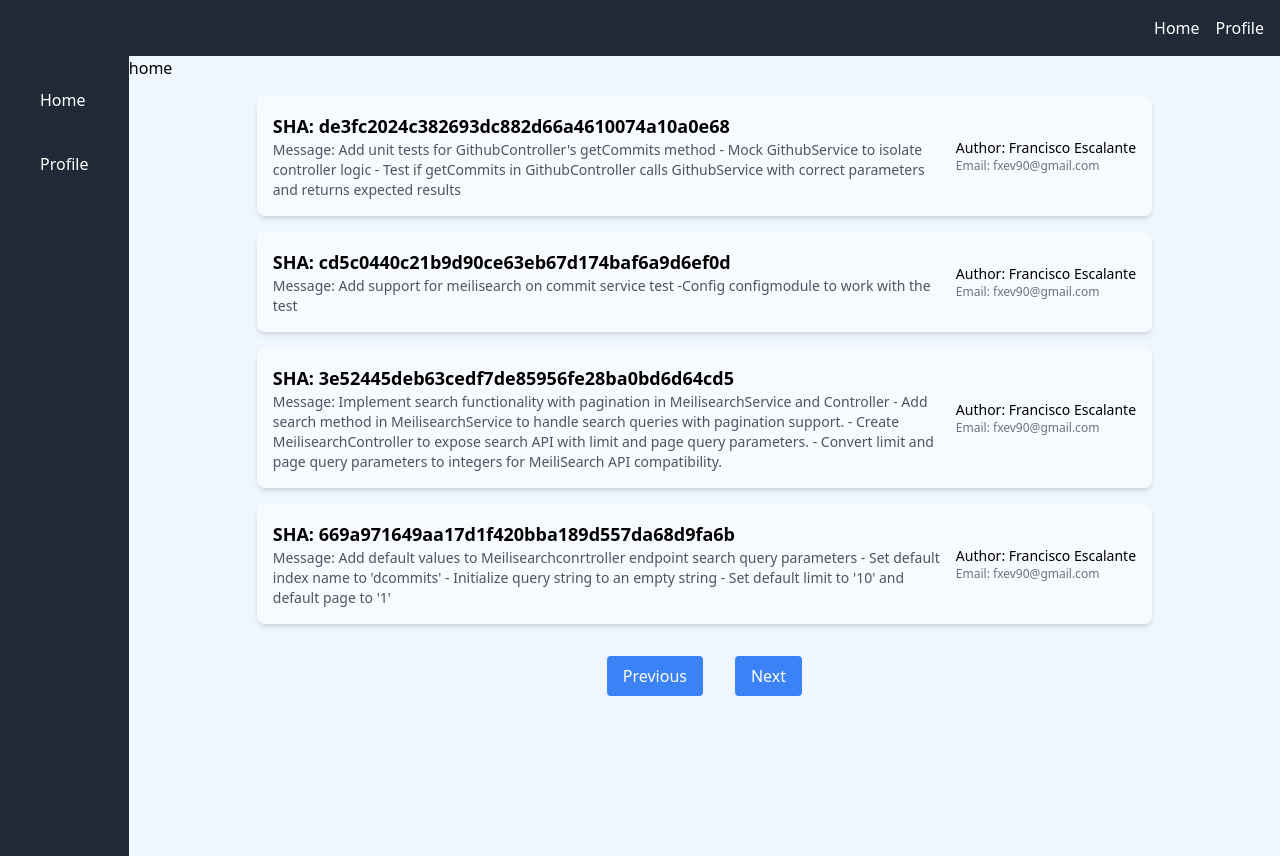
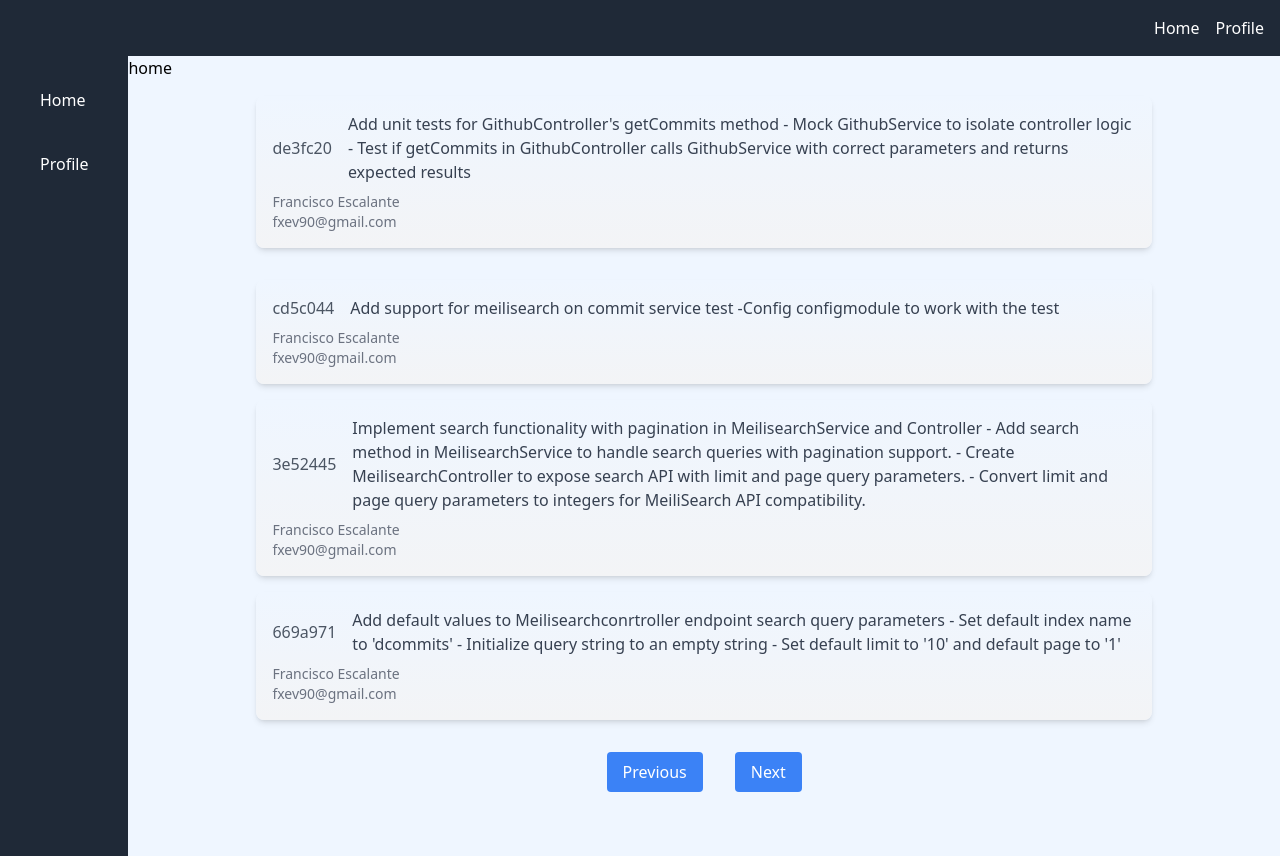
Before and after one commit to fxev90/test_fulltime, a React (Vite) app in the folder git_commits_react/: page / in a window 1280 px wide. Shown: the top 858 px of the page. Built offline with nearby package versions, Linux system fonts and the light colour scheme.

Commit message:
feat: Integrate CommitCard component into CommitsPage
- Update CommitsPage to use CommitCard for displaying individual commits

```diff
--- a/git_commits_react/src/components/CommitsPage.tsx
+++ b/git_commits_react/src/components/CommitsPage.tsx
@@ -1,3 +1,4 @@
+import CommitCard from "./CommitCard";
 
 const hits = [
     {
@@ -35,18 +36,16 @@ const CommitsPage = () => {
     return (
         <div className="p-4 space-y-4">
             <div className="flex flex-col items-center space-y-4">
-                {hits.map((hit) => (
-                    <div key={hit.id} className="flex items-center bg-white bg-opacity-50 p-4 rounded-lg shadow-md w-4/5">
-                        <div className="flex-1">
-                            <h2 className="text-lg font-semibold">SHA: {hit.sha}</h2>
-                            <p className="text-sm text-gray-600">Message: {hit.message}</p>
-                        </div>
-                        <div className="ml-4">
-                            <p className="text-sm">Author: {hit.authorName}</p>
-                            <p className="text-xs text-gray-500">Email: {hit.authorEmail}</p>
-                        </div>
-                    </div>
-                ))}
+            {hits.map((hit) => (
+            <CommitCard
+                key={hit.id}
+                sha={hit.sha}
+                message={hit.message}
+                authorName={hit.authorName}
+                authorEmail={hit.authorEmail}
+                id={hit.id}
+            />
+        ))}
                 <div className="d-flex">
                       <button className=" m-4 px-4 py-2 bg-blue-500  text-white rounded">
                     Previous
```
